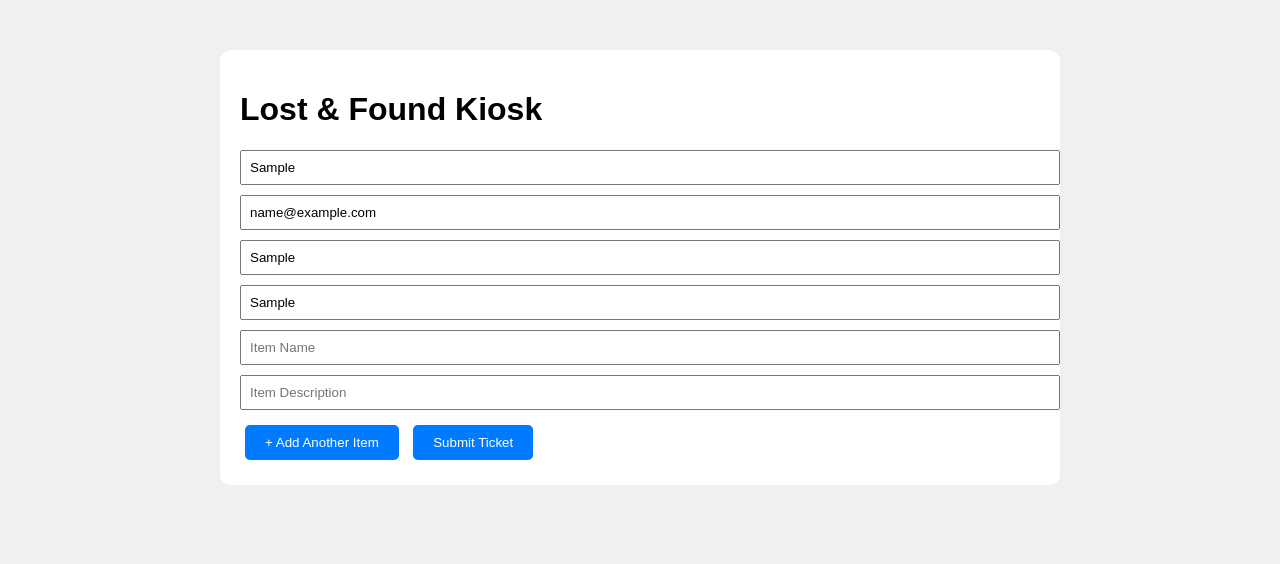
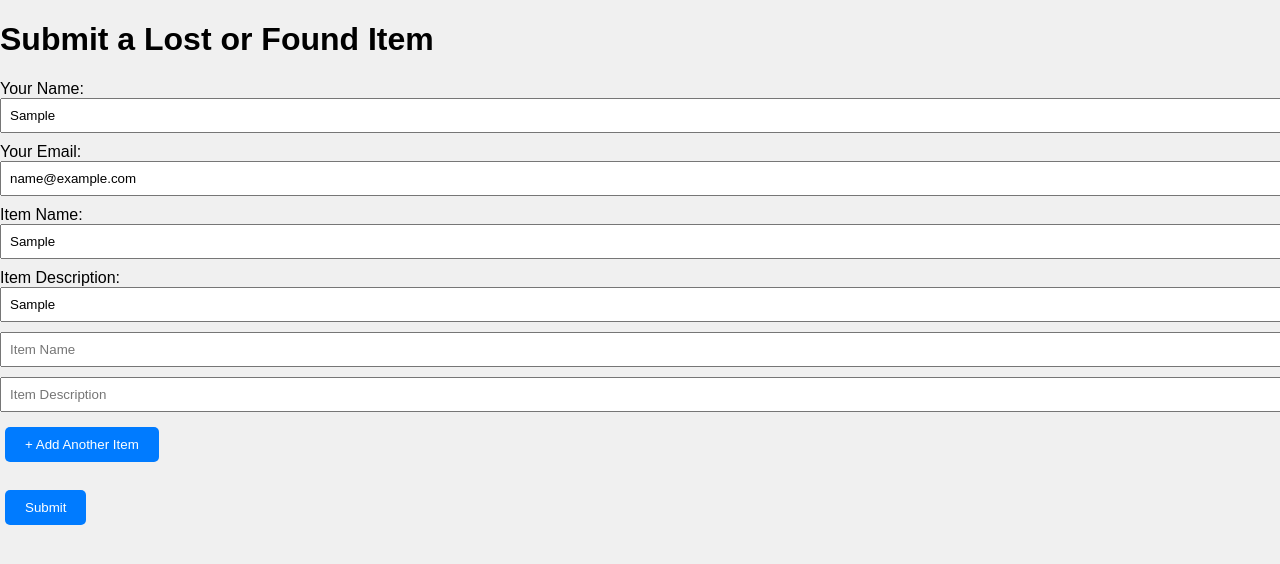
Before and after one commit to EddieTheDog/lost-and-found-kiosk, a website: page public/index.html in a window 1280 px wide. Both pictures are taken after typing "Sample", "name@example.com", "Sample", "Sample" into the empty fields and a click on the button "+ Add Another Item". Drawn offline with Linux system fonts and the light colour scheme.

Commit message:
Revise kiosk form for item submission
Updated the form to submit lost or found items with dynamic fields for item names and descriptions.

```diff
--- a/public/index.html
+++ b/public/index.html
@@ -1,24 +1,58 @@
 <!DOCTYPE html>
-<html>
+<html lang="en">
 <head>
+  <meta charset="UTF-8">
   <title>Lost & Found Kiosk</title>
   <link rel="stylesheet" href="style.css">
 </head>
 <body>
-<div class="container">
-  <h1>Lost & Found Kiosk</h1>
-  <form id="kioskForm">
-    <input type="text" name="name" placeholder="Your Name" required>
-    <input type="email" name="email" placeholder="Your Email" required>
+  <h1>Submit a Lost or Found Item</h1>
+  <form id="kioskForm" action="/submit" method="POST">
+    <label>
+      Your Name:
+      <input type="text" name="name" required>
+    </label>
+    <label>
+      Your Email:
+      <input type="email" name="email">
+    </label>
     <div id="itemsContainer">
-      <input type="text" name="items[0][name]" placeholder="Item Name" required>
-      <input type="text" name="items[0][description]" placeholder="Item Description">
+      <label>
+        Item Name:
+        <input type="text" name="items[]" required>
+      </label>
+      <label>
+        Item Description:
+        <input type="text" name="items[]" required>
+      </label>
     </div>
     <button type="button" id="addItem">+ Add Another Item</button>
-    <button type="submit">Submit Ticket</button>
+    <br><br>
+    <button type="submit">Submit</button>
   </form>
-  <div id="qrResult"></div>
-</div>
-<script src="app.js"></script>
+
+  <script>
+    // Dynamically add new item fields
+    const addItemBtn = document.getElementById('addItem');
+    const container = document.getElementById('itemsContainer');
+
+    addItemBtn.addEventListener('click', () => {
+      const itemName = document.createElement('input');
+      itemName.type = 'text';
+      itemName.name = 'items[]';
+      itemName.placeholder = 'Item Name';
+      itemName.required = true;
+
+      const itemDesc = document.createElement('input');
+      itemDesc.type = 'text';
+      itemDesc.name = 'items[]';
+      itemDesc.placeholder = 'Item Description';
+      itemDesc.required = true;
+
+      container.appendChild(document.createElement('br'));
+      container.appendChild(itemName);
+      container.appendChild(itemDesc);
+    });
+  </script>
 </body>
 </html>
```
